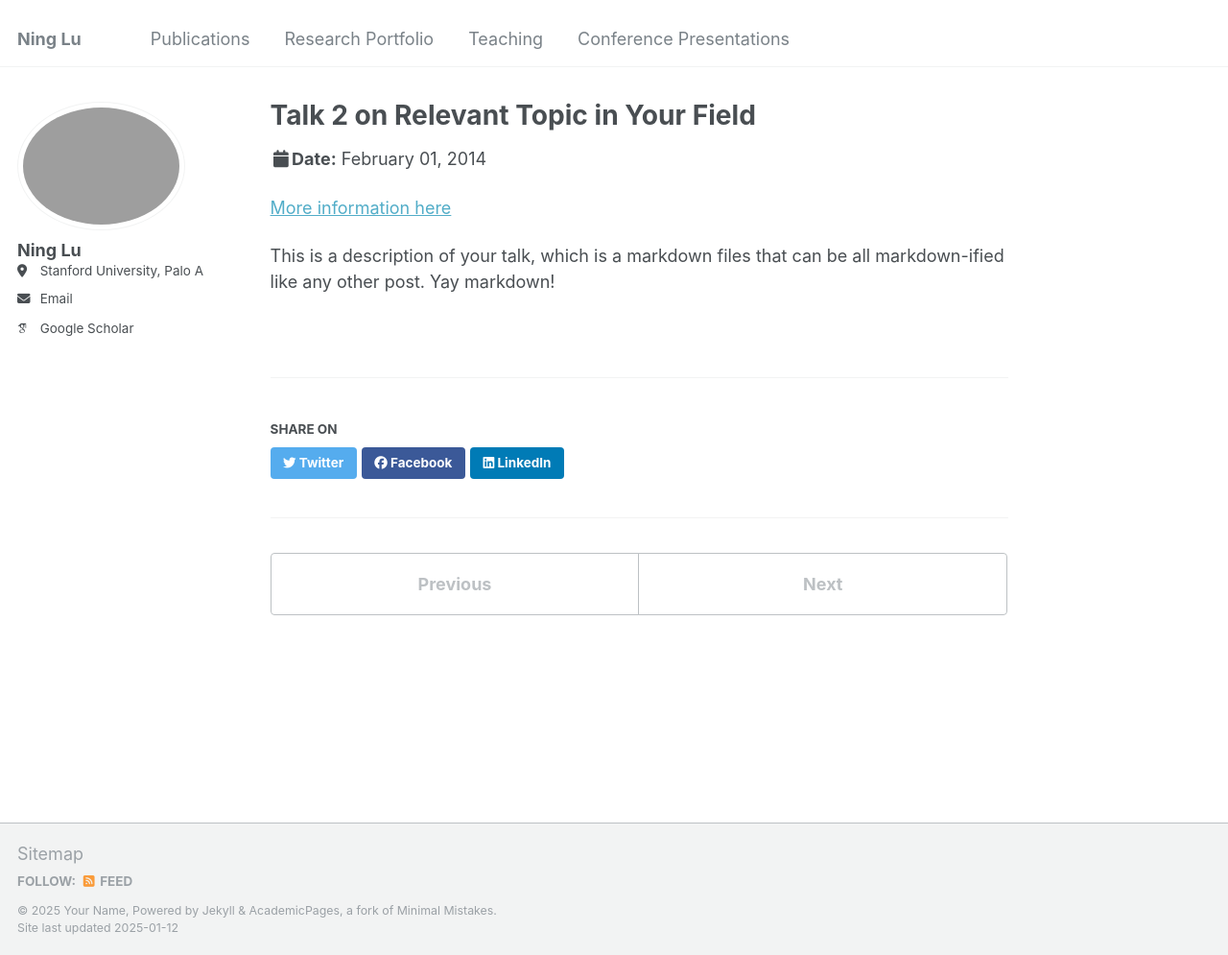
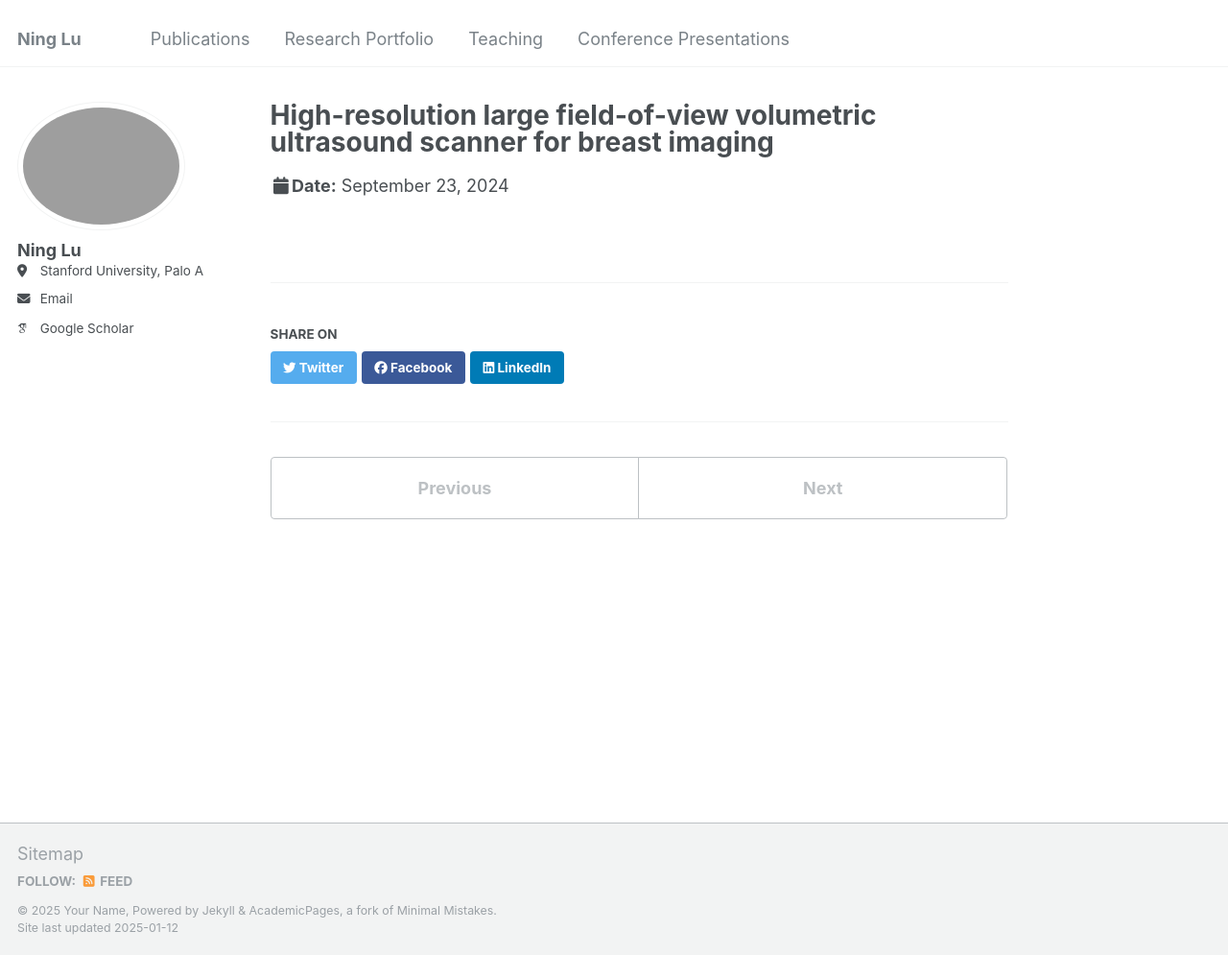
Before and after one commit to NingLu-Ultrasound/ninglu-ultrasound.github.io, a Jekyll site: the page built from _talks/2014-02-01-talk-2.md, in a window 1280 px wide and 995 px high. Shown: the whole window at 96% size. Built offline with Jekyll 4.4.1, drawn with Linux system fonts in a browser that asks for light colours; some web fonts are replaced.

Commit message:
Update 2014-02-01-talk-2.md

```diff
--- a/_talks/2014-02-01-talk-2.md
+++ b/_talks/2014-02-01-talk-2.md
@@ -1,13 +1,9 @@
 ---
-title: "Talk 2 on Relevant Topic in Your Field"
+title: "High-resolution large field-of-view volumetric ultrasound scanner for breast imaging"
 collection: talks
-type: "Talk"
+type: "Conference Talk"
 permalink: /talks/2014-02-01-talk-2
-venue: "London School of Testing"
-date: 2014-02-01
-location: "London, UK"
+venue: "2024 Ultrasonics, Ferroelectrics, and Frequency Control Joint Symposium"
+date: 2024-09-23
+location: "Taipei"
 ---
-
-[More information here](http://example2.com)
-
-This is a description of your talk, which is a markdown files that can be all markdown-ified like any other post. Yay markdown!
```
